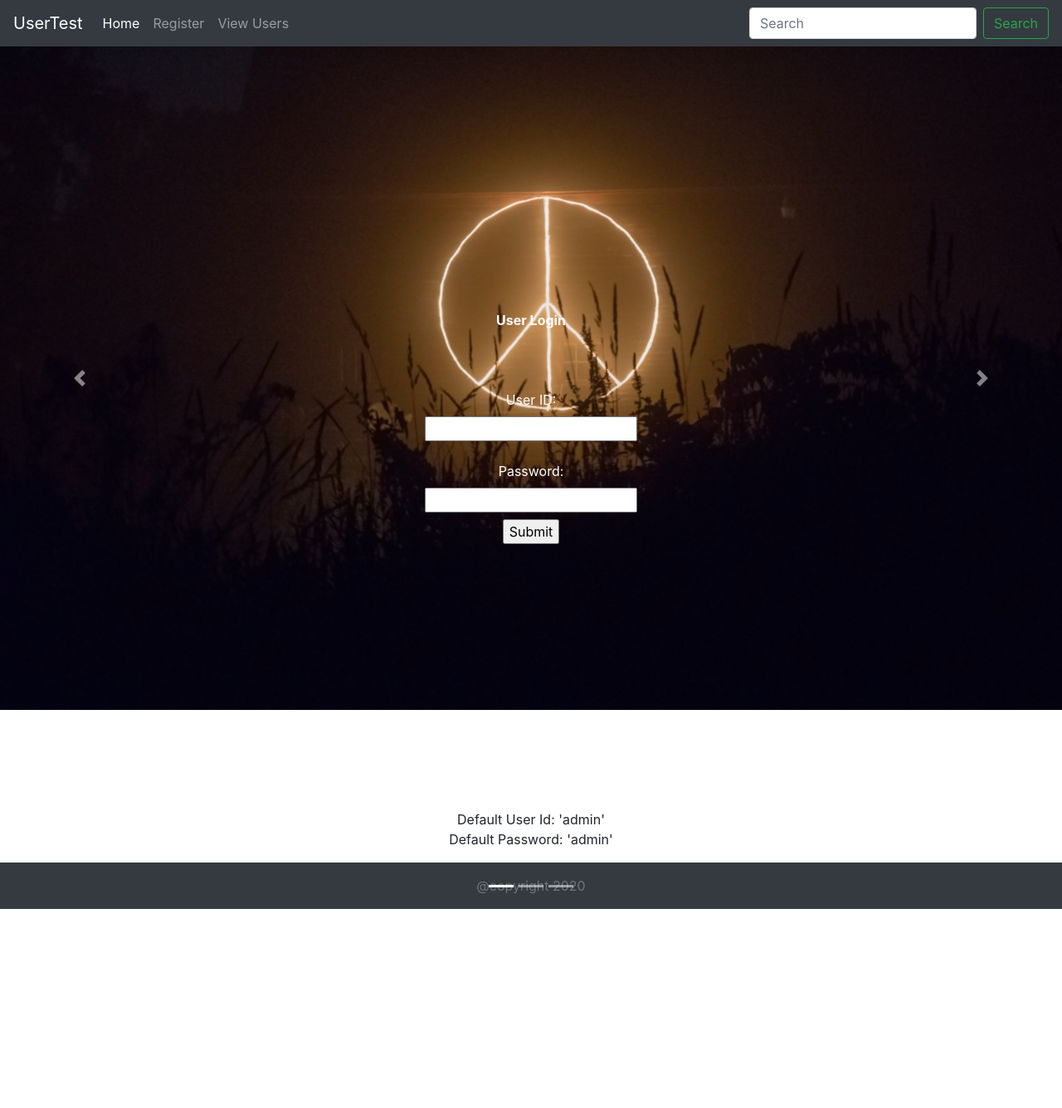
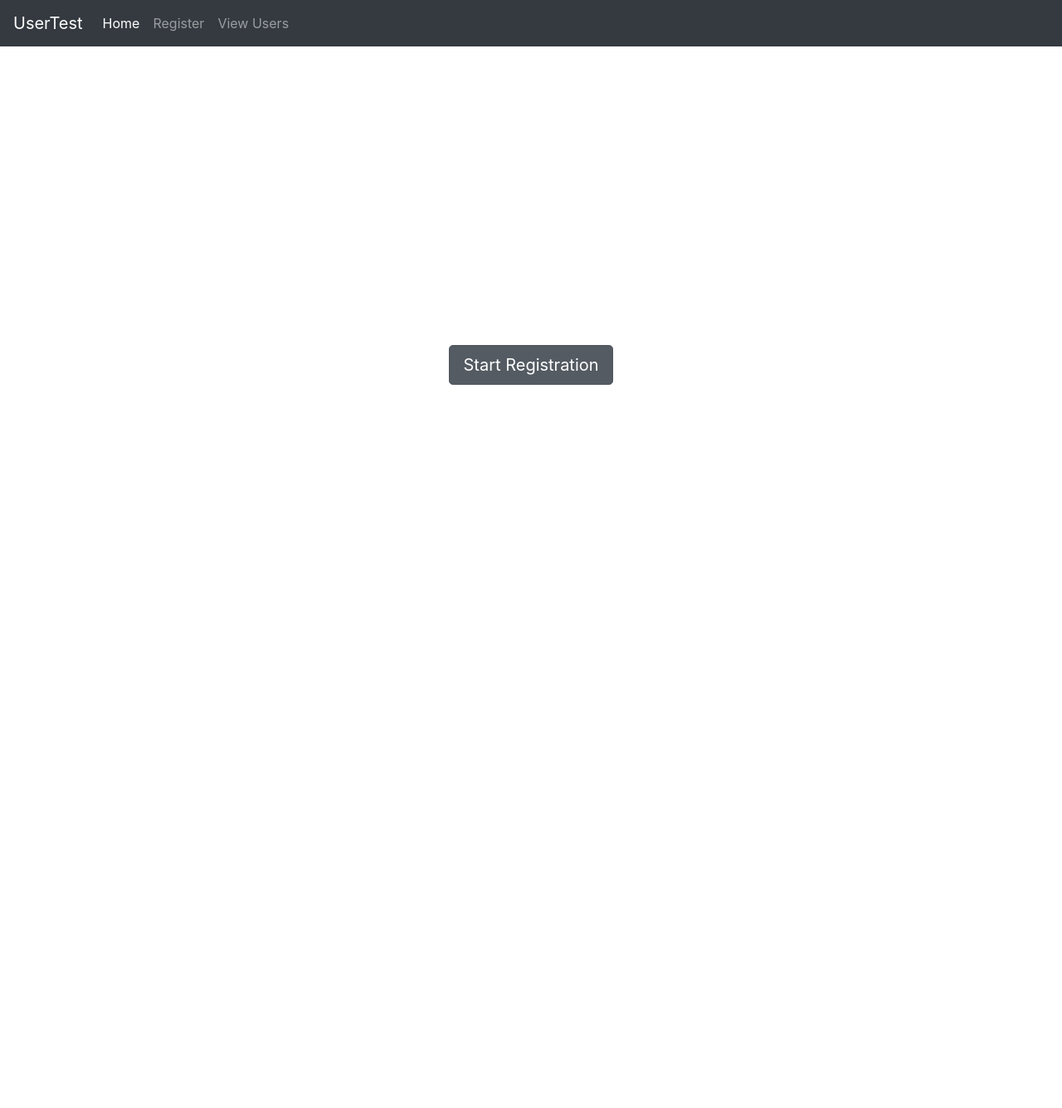
Before and after one commit to ravchaurashiya1307/DjangoTestUser, a Django app: page / in a window 1280 px wide. Shown: the top 1336 px of the page at 83% size. Before the commit the page ends 1096 px from the top, so only its background shows below. Run offline with Django 3.2, Linux system fonts and the light colour scheme; some libraries are stand-ins or nearby versions.

Commit message:
Add files via upload

```diff
--- a/Templates/login.html
+++ b/Templates/login.html
@@ -26,57 +26,21 @@
         <a class="nav-link" href="/view/">View Users</a>
       </li>
     </ul>
-    <form class="form-inline my-2 my-lg-0">
-      <input class="form-control mr-sm-2" type="search" placeholder="Search" aria-label="Search">
-      <button class="btn btn-outline-success my-2 my-sm-0" type="submit">Search</button>
-    </form>
   </div>
 </nav>
-  <div id="carouselExampleIndicators" class="carousel slide" data-ride="carousel">
-  <ol class="carousel-indicators">
-    <li data-target="#carouselExampleIndicators" data-slide-to="0" class="active"></li>
-    <li data-target="#carouselExampleIndicators" data-slide-to="1"></li>
-    <li data-target="#carouselExampleIndicators" data-slide-to="2"></li>
-  </ol>
-  <div class="carousel-inner">
+<body>
 
-     <div class="carousel-item active">
 
-      <img class="d-block h-100 w-100 " src="{% static '/images/newbg1.jpg'  %}" alt="">
-    </div>
-    <div class="carousel-caption d-none d-md-block">
-          <b>User Login</b><br><br><br><br>
-   <form method="post">
 
-  {% csrf_token %}
-  <label for="name">User ID: </label><br>
-  <input type="text" id="name" name="name"><br><br>
-  <label for="password">Password: </label><br>
-  <input type="password" id="password" name="password"><br>
-  <label for="Login"></label><br>
-  <input type="submit" id="submit" name="Login"><br><br><br>
-  </form><br><br><br><br>
-  </div>
-  <a class="carousel-control-prev" href="#carouselExampleIndicators" role="button" data-slide="prev">
-    <span class="carousel-control-prev-icon" aria-hidden="true"></span>
-    <span class="sr-only">Previous</span>
-  </a>
-  <a class="carousel-control-next" href="#carouselExampleIndicators" role="button" data-slide="next">
-    <span class="carousel-control-next-icon" aria-hidden="true"></span>
-    <span class="sr-only">Next</span>
-  </a>
-</div>
-  <br><br>
-  <center>
+<Center>
+  <br><br><br><br><br><br><br><br><br><br><br><br><br><br><br>
 
-  </center><br><br><br>
-</head>
-<body>
-<Center>
-  <p>
-   Default User Id: 'admin'<br>
-   Default Password: 'admin'
-  </p>
+ <a href="/user/" class="btn btn-secondary btn-lg active" role="button" aria-pressed="true">Start Registration</a>
+
+
+
+
+
   {% csrf_token %}
   {% if mymsg %}
  <script>
@@ -85,7 +49,7 @@
 {% endif %}
 </Center>
 
-
+<br><br><br><br><br><br><br><br><br><br><br><br><br><br><br><br><br><br><br><br><br><br><br><br><br><br><br><br><br><br><br><br><br><br><br><br><br>
 <center>
   <footer class="footer">
 
--- a/Templates/myform2.html
+++ b/Templates/myform2.html
@@ -26,10 +26,7 @@
         <a class="nav-link" href="/view/">View Users</a>
       </li>
     </ul>
-    <form class="form-inline my-2 my-lg-0">
-      <input class="form-control mr-sm-2" type="search" placeholder="Search" aria-label="Search">
-      <button class="btn btn-outline-success my-2 my-sm-0" type="submit">Search</button>
-    </form>
+
   </div>
 </nav>
 </head>
--- a/Templates/success.html
+++ b/Templates/success.html
@@ -26,10 +26,7 @@
         <a class="nav-link" href="/view/">View Users</a>
       </li>
     </ul>
-    <form class="form-inline my-2 my-lg-0">
-      <input class="form-control mr-sm-2" type="search" placeholder="Search" aria-label="Search">
-      <button class="btn btn-outline-success my-2 my-sm-0" type="submit">Search</button>
-    </form>
+
   </div>
 </nav>
 </head>
```
Also changed, not shown: Templates/myform.html (+23 -23 lines).
